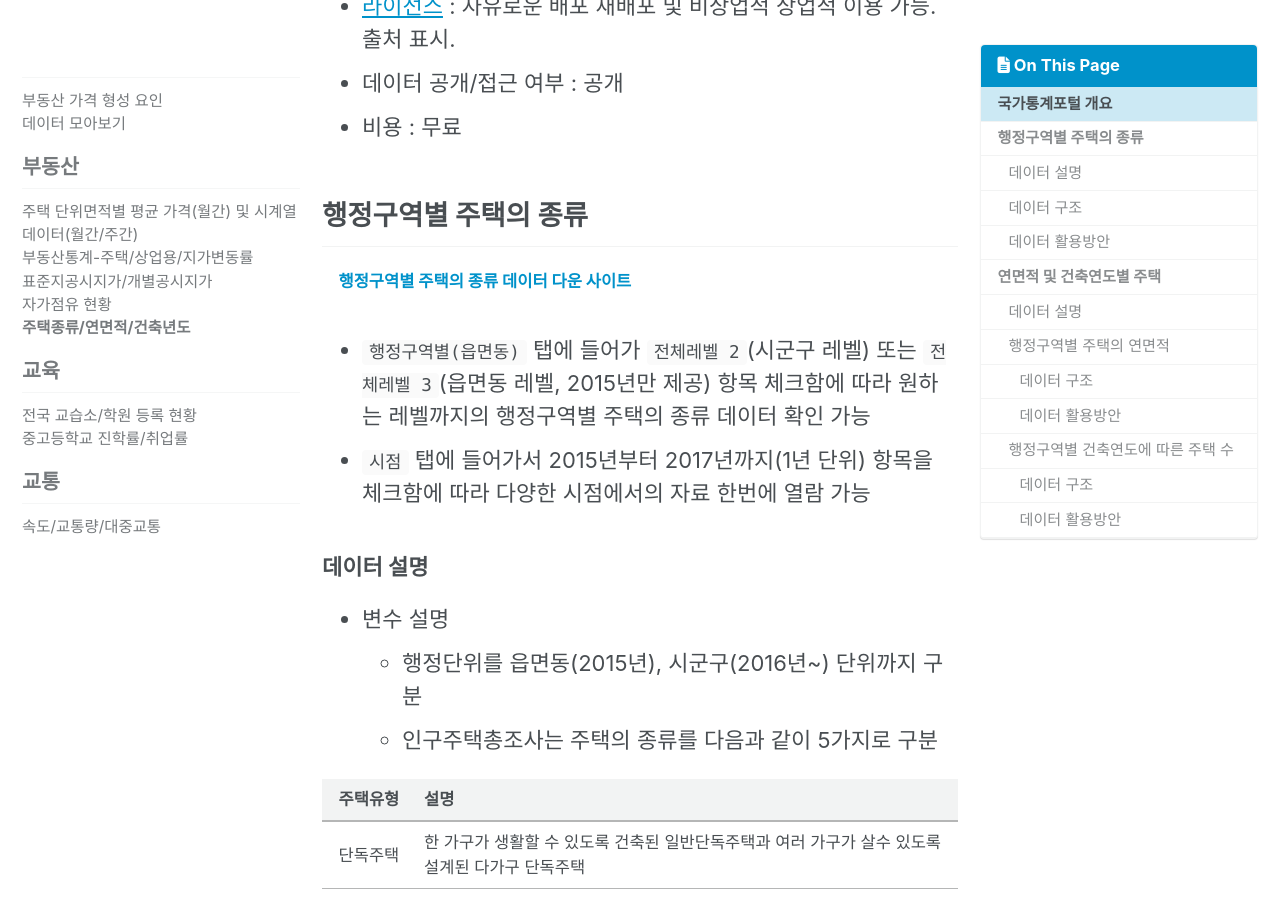
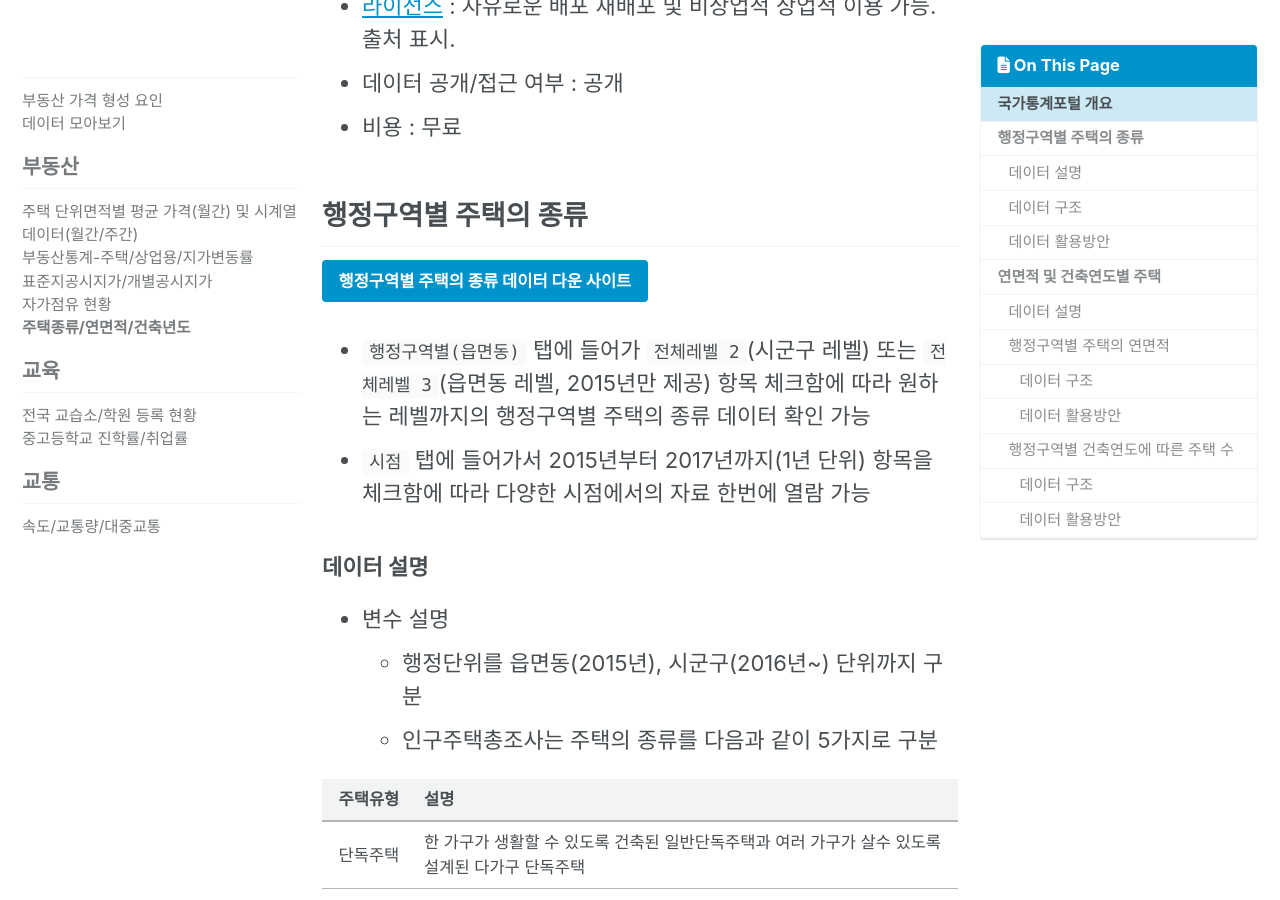
Before and after one commit to nseunghee97/real-estate-public-data, a Jekyll site: the page built from _posts/2019-08-21-국가통계포털-부동산-2.md, in a window 1280 px wide and 900 px high, scrolled down 351 px. Built offline with Jekyll 4.4.1, drawn with Linux system fonts in a browser that asks for light colours; cached includes are drawn as plain includes; nearby versions of some CDN libraries.

```diff
--- a/_posts/2019-08-21-국가통계포털-부동산-2.md
+++ b/_posts/2019-08-21-국가통계포털-부동산-2.md
@@ -25,7 +25,7 @@ permalink: /real-estate/kosis2/
 
 [행정구역별 주택의 종류 데이터 다운
 사이트](http://kosis.kr/statHtml/statHtml.do?orgId=101&tblId=DT_1JU1501&vw_cd=&list_id=&seqNo=&lang_mode=ko&language=kor&obj_var_id=&itm_id=&conn_path=I2){:
-.btn .btn–-info}
+.btn .btn--info}
 
   - `행정구역별(읍면동)` 탭에 들어가 `전체레벨 2`(시군구 레벨) 또는 `전체레벨 3`(읍면동 레벨, 2015년만 제공)
     항목 체크함에 따라 원하는 레벨까지의 행정구역별 주택의 종류 데이터 확인 가능
@@ -97,7 +97,7 @@ str(house_kind)
 
 [연면적 및 건축연도별 주택 데이터 다운
 사이트](http://kosis.kr/statHtml/statHtml.do?orgId=101&tblId=DT_1JU1520&vw_cd=MT_ZTITLE&list_id=H21_2015_1_10&seqNo=&lang_mode=ko&language=kor&obj_var_id=&itm_id=&conn_path=MT_ZTITLE){:
-.btn .btn-–info}
+.btn .btn--info}
 
 ### 데이터 설명
 
```
